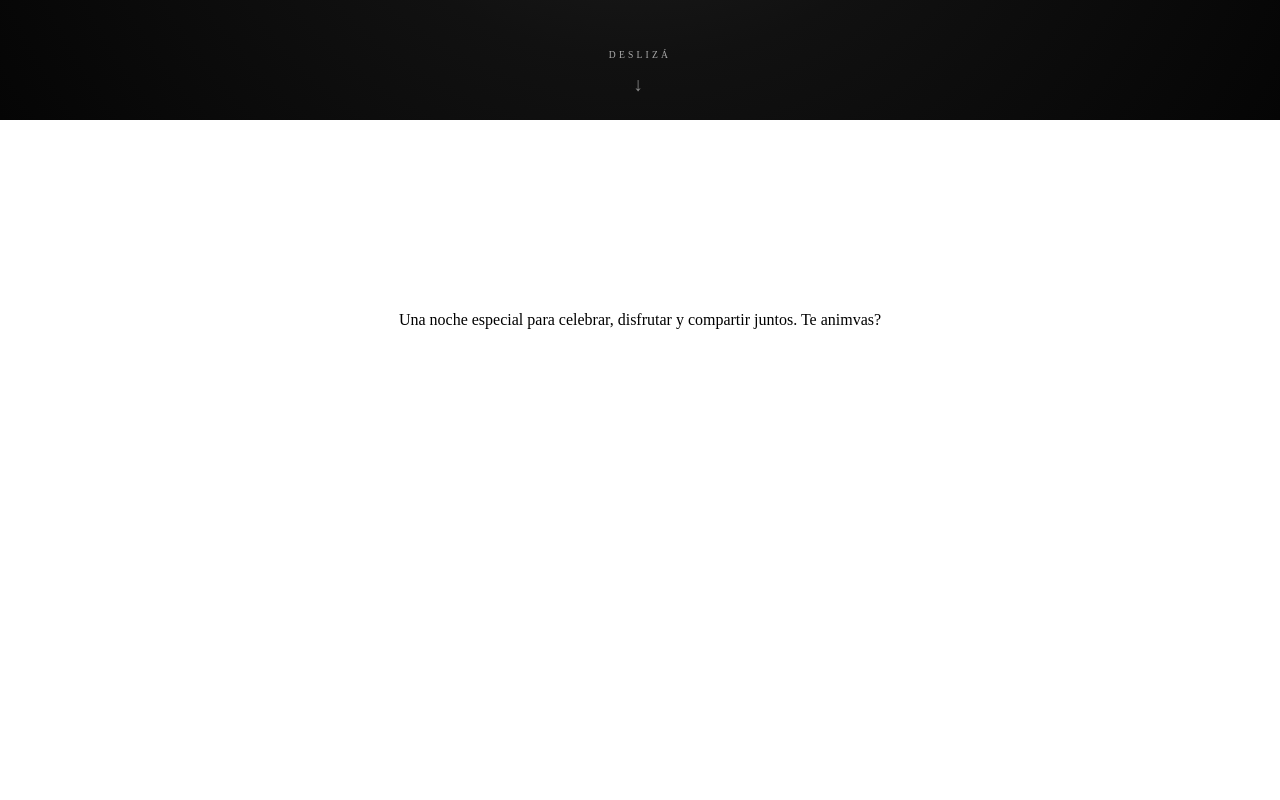
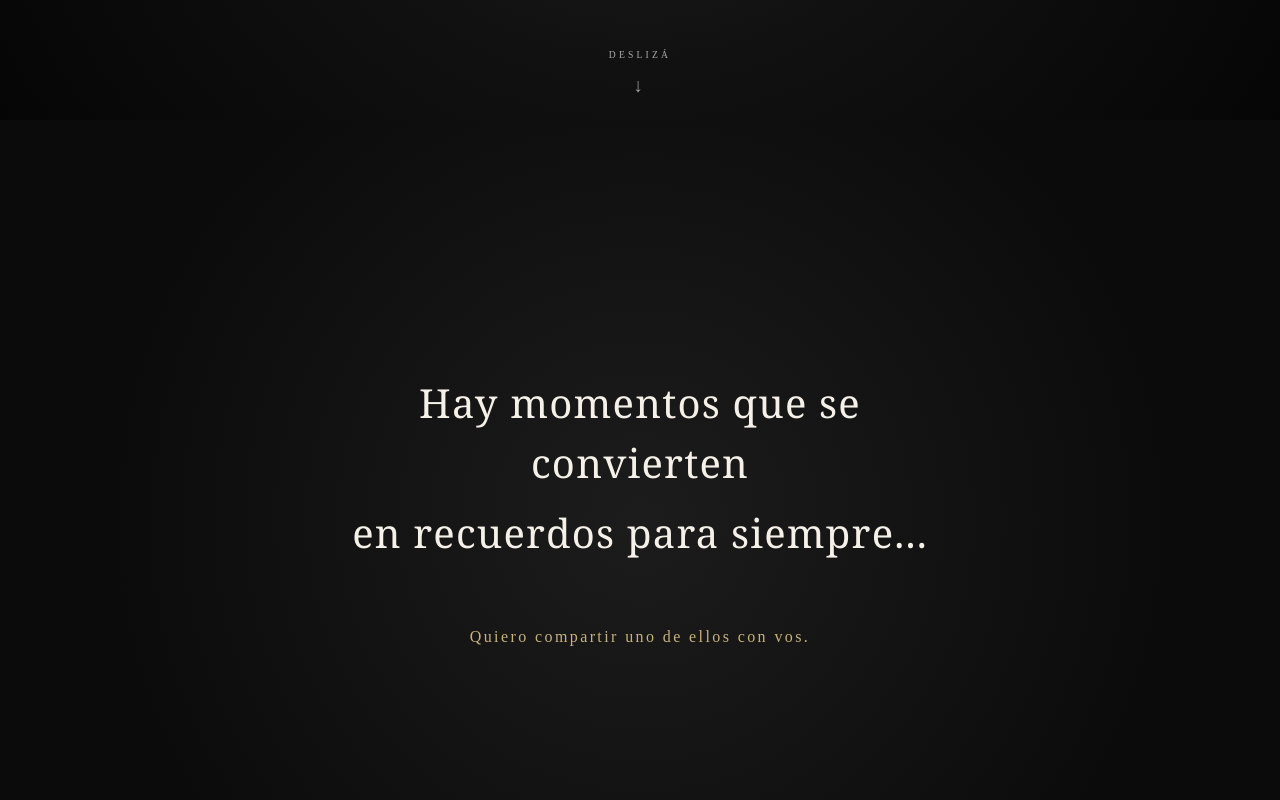
Before and after one commit to SantiJavaOK/Male15, a React (Vite) app: page / in a window 1280 px wide. Shown: the part 680-1480 px from the top of the page. Built offline with nearby package versions, Linux system fonts and the light colour scheme.

Commit message:
cambio general

```diff
--- a/src/App.css
+++ b/src/App.css
@@ -193,3 +193,46 @@ section {
     opacity: 0.3;
   }
 }
+
+.message {
+  min-height: 100vh;
+
+  background:
+    radial-gradient(
+      circle at center,
+      #1c1c1c 0%,
+      #0b0b0b 70%
+    );
+
+  color: #f5f1e8;
+
+  gap: 10px;
+}
+
+.message-line {
+  margin: 0;
+
+  max-width: 600px;
+
+  font-family: Georgia, serif;
+
+  font-size: clamp(1.5rem, 5vw, 2.5rem);
+
+  line-height: 1.5;
+
+  letter-spacing: 0.03em;
+}
+
+.message-highlight {
+  margin-top: 50px;
+
+  max-width: 500px;
+
+  font-size: 1rem;
+
+  line-height: 1.8;
+
+  letter-spacing: 0.15em;
+
+  color: #c9b27c;
+}
--- a/src/App.jsx
+++ b/src/App.jsx
@@ -1,7 +1,7 @@
 import "./App.css";
 
 import Hero from "./components/Hero";
-import EventInfo from "./components/EventInfo";
+import Message from "./components/Message";
 import Location from "./components/Location";
 import Confirmation from "./components/Confirmation";
 
@@ -9,7 +9,7 @@ function App() {
   return (
     <main>
       <Hero />
-      <EventInfo />
+      <Message />
       <Location />
       <Confirmation />
     </main>
--- /dev/null
+++ b/src/components/Message.jsx
@@ -0,0 +1,29 @@
+import Reveal from "./Reveal";
+
+function Message() {
+  return (
+    <section className="message">
+
+      <Reveal delay={0}>
+        <p className="message-line">
+          Hay momentos que se convierten
+        </p>
+      </Reveal>
+
+      <Reveal delay={500}>
+        <p className="message-line">
+          en recuerdos para siempre...
+        </p>
+      </Reveal>
+
+      <Reveal delay={1000}>
+        <p className="message-highlight">
+          Quiero compartir uno de ellos con vos.
+        </p>
+      </Reveal>
+
+    </section>
+  );
+}
+
+export default Message;
--- a/src/components/Reveal.jsx
+++ b/src/components/Reveal.jsx
@@ -1,6 +1,10 @@
 import { useEffect, useRef, useState } from "react";
 
-function Reveal({ children, className = "" }) {
+function Reveal({
+  children,
+  className = "",
+  delay = 0,
+}) {
   const [isVisible, setIsVisible] = useState(false);
   const elementRef = useRef(null);
 
@@ -15,7 +19,7 @@ function Reveal({ children, className = "" }) {
         }
       },
       {
-        threshold: 0.15,
+        threshold: 0.2,
       }
     );
 
@@ -33,7 +37,14 @@ function Reveal({ children, className = "" }) {
   return (
     <div
       ref={elementRef}
-      className={`reveal ${isVisible ? "reveal-visible" : ""} ${className}`}
+      className={`reveal ${
+        isVisible ? "reveal-visible" : ""
+      } ${className}`}
+      style={{
+        transitionDelay: isVisible
+          ? `${delay}ms`
+          : "0ms",
+      }}
     >
       {children}
     </div>
```
